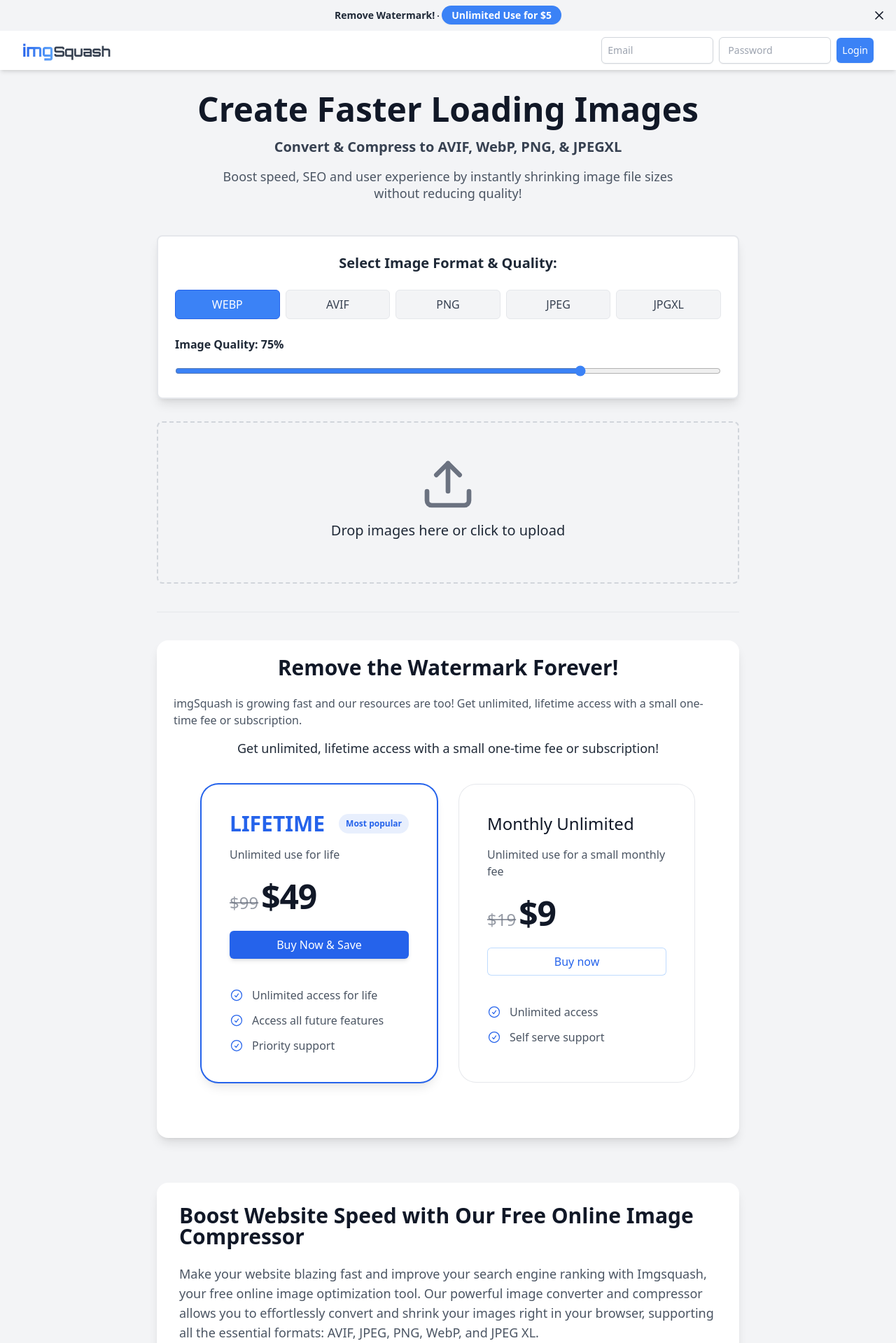
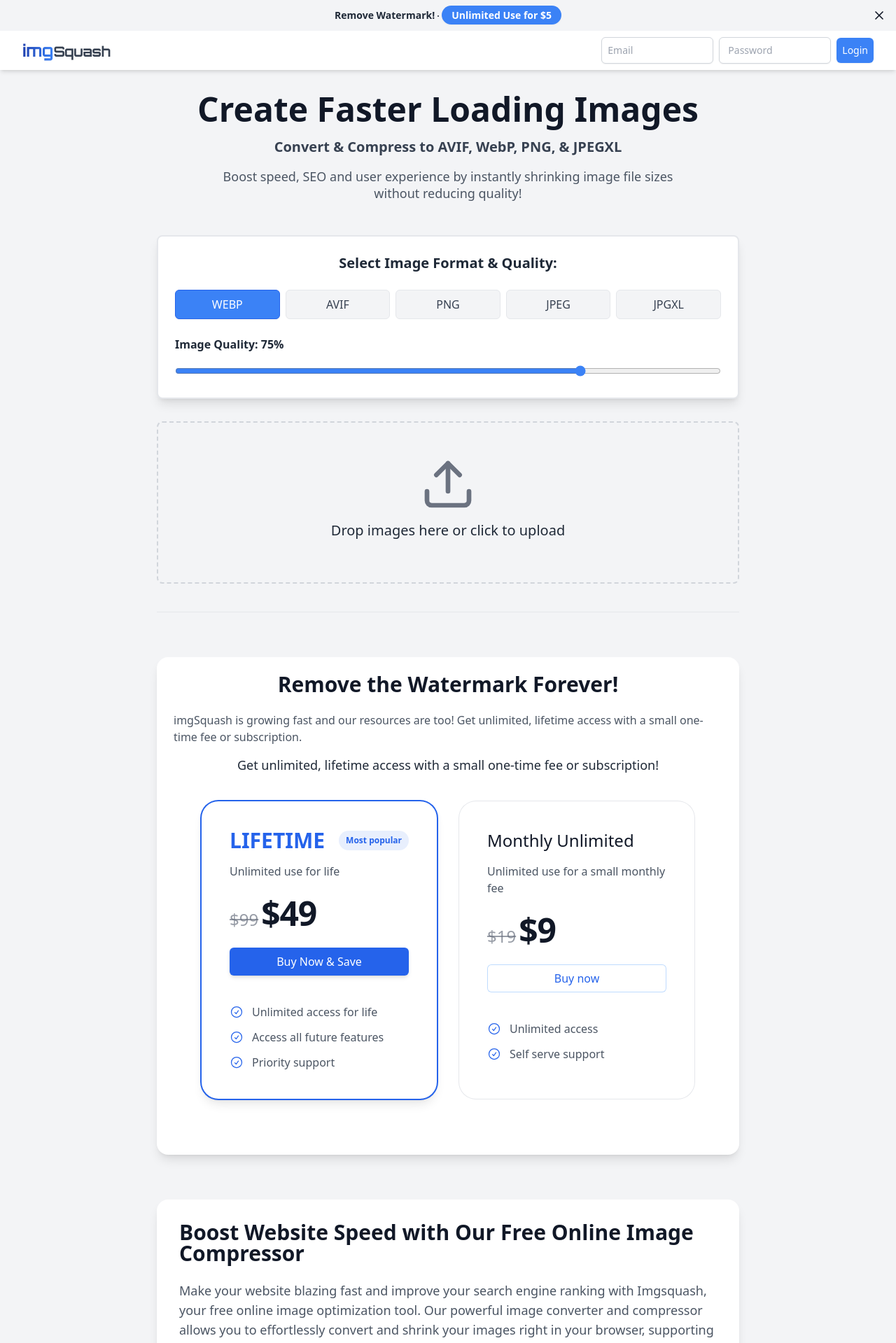
Before and after one commit to pantaleone-ai/imgsquash.com, a React (Vite) app: page / in a window 1280 px wide. Shown: the top 1919 px of the page at 70% size. Built offline with nearby package versions, Linux system fonts and the light colour scheme.

Commit message:
adjust logo gradient and cts scroll

```diff
--- a/src/App.tsx
+++ b/src/App.tsx
@@ -127,7 +127,7 @@ export function App() {
           <hr className="border-t-1 border-gray-200" />
         </section>
 
-        <section className="mt-10 grid gap-12">
+        <section className="mt-16 grid gap-12">
           <article className="p-6 bg-white rounded-2xl shadow-lg">
             <h2 className="leading-none text-3xl text-center font-bold text-gray-900 mb-6">Remove the Watermark Forever!</h2>
             <p className="text-md text-gray-600 mb-4">
--- a/src/components/Navbar.tsx
+++ b/src/components/Navbar.tsx
@@ -61,7 +61,7 @@ export default function Navbar({ session, onLogin, onLogout }) {
                 {/* <img className="h-10 w-10" src='/android-chrome-192x192.png' alt='Imgsquash.com logo icon'></img> */}
                 <span className="text-2xl font-bold text-gray-900" style={{ fontFamily: "'Orbitron', sans-serif" }}>
   <span className="
-    bg-gradient-to-r from-blue-600 to-blue-400 /* The gradient */
+    bg-gradient-to-r from-blue-800 to-blue-500 /* The gradient */
     text-transparent bg-clip-text       /* The clipping magic */
   ">
     img
```
